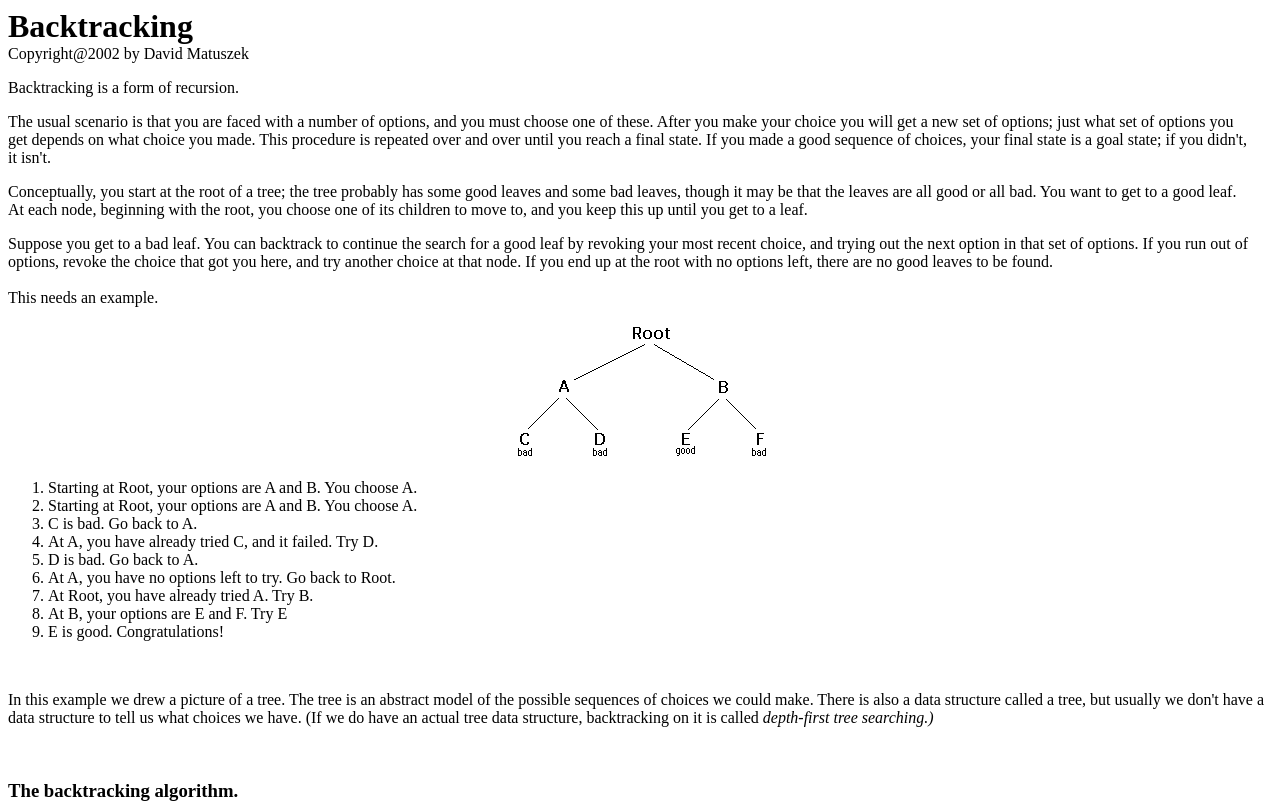
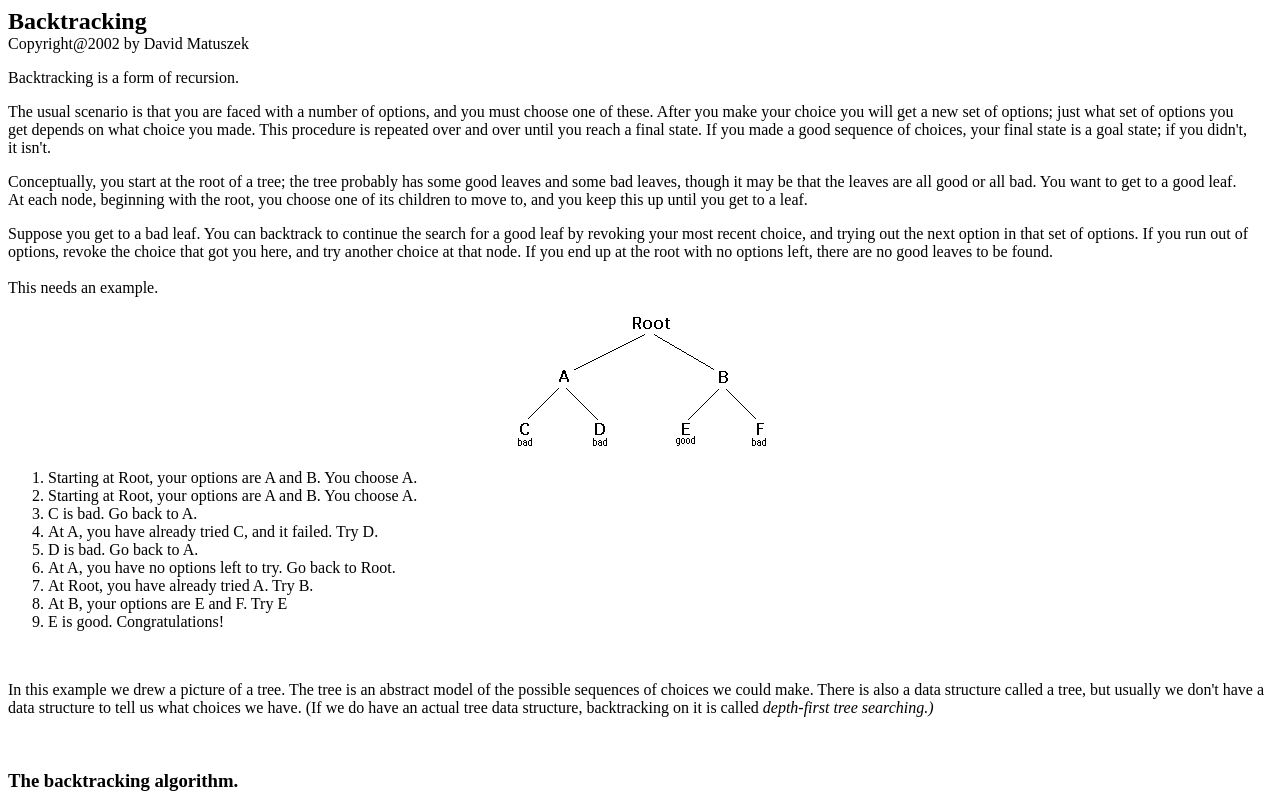
Before and after one commit to debnilanjan07/Project, a plain HTML site: page index.html in a window 1280 px wide. Shown: the top 805 px of the page. Drawn offline with Linux system fonts and the light colour scheme.

Commit message:
Update index.html

```diff
--- a/index.html
+++ b/index.html
@@ -8,7 +8,7 @@
     <link rel="icon" href="./freecodecamp-org-gravatar.jpeg">
 </head>
 <body>
-    <font size="+3"><b>Backtracking</b></font><br>
+    <font size="+2"><b>Backtracking</b></font><br>
    <font>Copyright@2002 by David Matuszek</font>
    <p>Backtracking is a form of recursion.</p>
    <p>The usual scenario is that you are faced with a number of options, and
```
